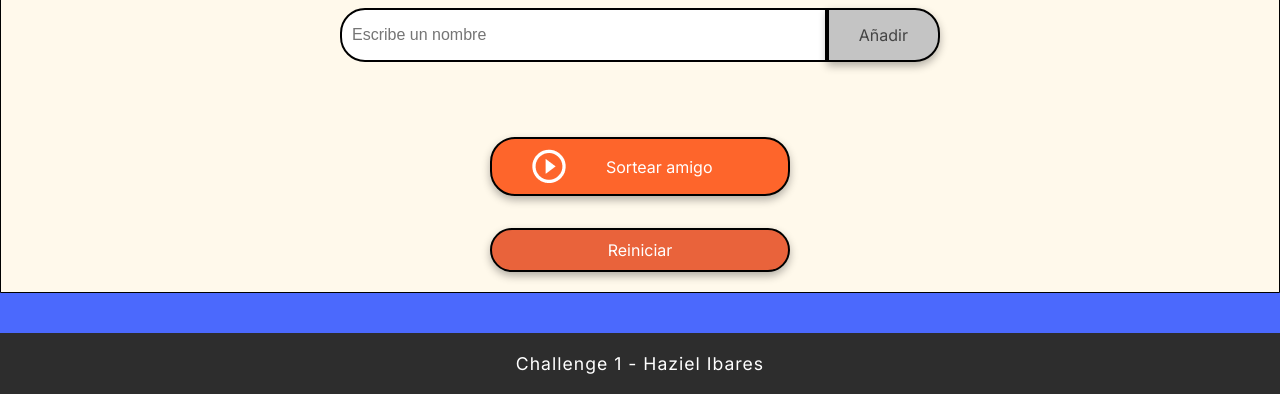
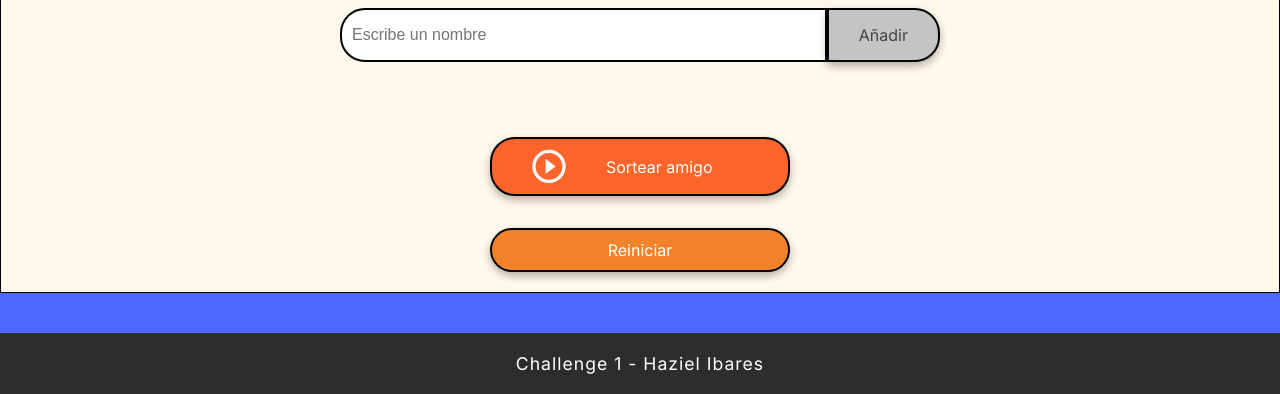
Before and after one commit to Haziel08/Challenge-1-Amigo-Secreto, a plain HTML site: page index.html in a window 1280 px wide. Shown: the part 494-888 px from the top of the page. Drawn offline with Linux system fonts and the light colour scheme.

Commit message:
Cambiando color al boton reiniciar

```diff
--- a/style.css
+++ b/style.css
@@ -3,7 +3,7 @@
     --color-secondary: #FFF9EB;
     --color-tertiary: #C4C4C4;
     --color-button: #fe652b;
-    --color-button-reset: #e9633b;
+    --color-button-reset: #f0832a;
     --color-button-hover: #e55720;
     --color-text: #444444;
     --color-white: #FFFFFF;
```
